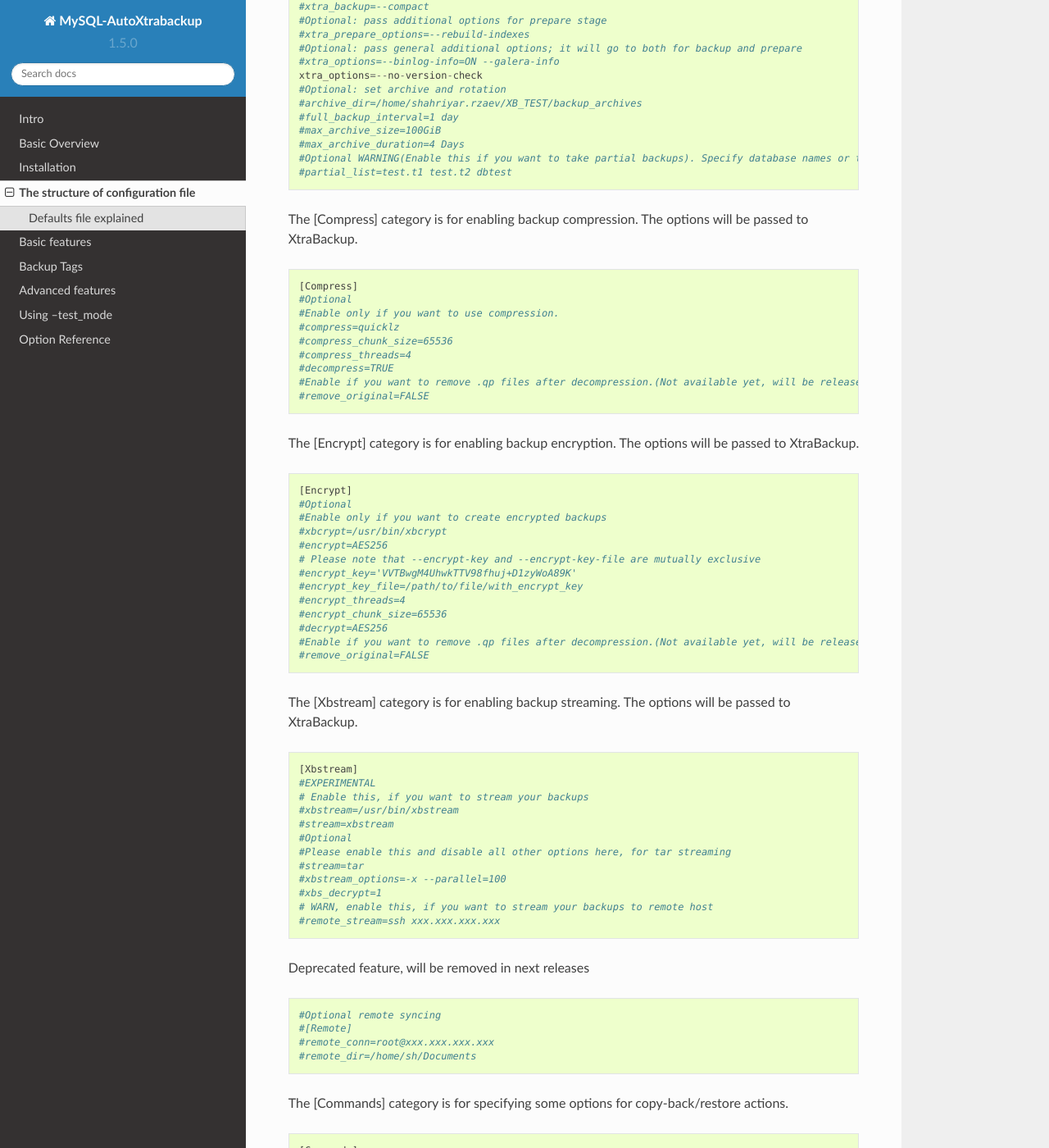
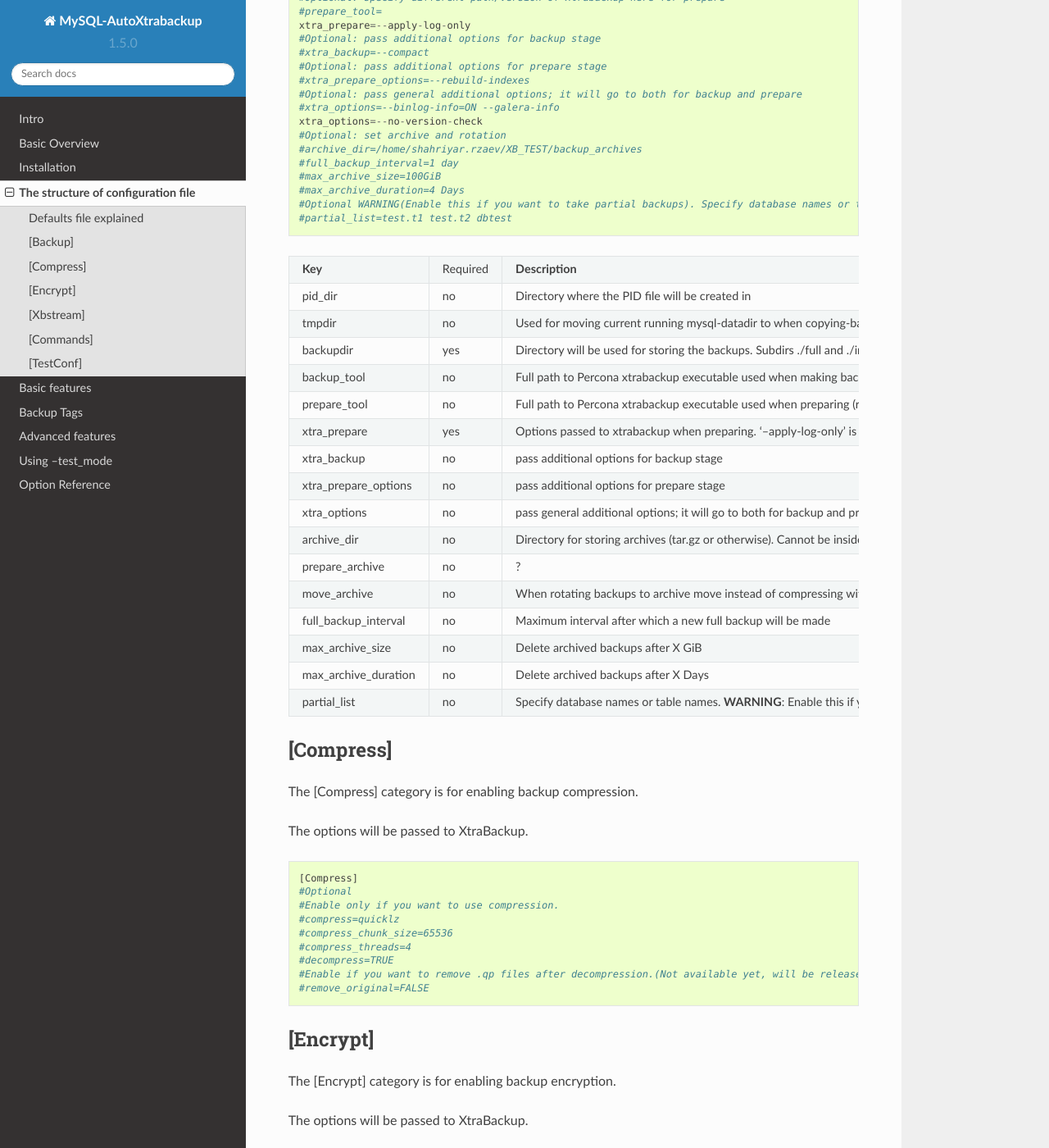
Before and after one commit to ShahriyarR/MySQL-AutoXtraBackup, a Sphinx documentation site: the page built from docs/config_file.rst, in a window 1280 px wide and 1400 px high, scrolled down 906 px. Shown: the whole window at 82% size. Built offline with Sphinx 7.4.7 and the Read the Docs theme 2.0.0, drawn with Linux system fonts in a browser that asks for light colours; some of the changed text lies outside the part shown.

Commit message:
Doc config file (#292)
* Update doc: debian/ubuntu prereqs + option references.

* Update of docs of configfile
[Backup] options explained more in detail.

* Update of docs of configfile
[Backup] options explained more in detail.

```diff
--- a/docs/config_file.rst
+++ b/docs/config_file.rst
@@ -27,6 +27,8 @@ The [MySQL] category is for specifying information about MySQL instance.
     mysql_port=3306
     datadir=/var/lib/mysql
 
+[Backup]
+--------
 
 The [Backup] category is for specifying information about backup/prepare process itself.
 
@@ -58,8 +60,53 @@ The [Backup] category is for specifying information about backup/prepare process
     #Optional WARNING(Enable this if you want to take partial backups). Specify database names or table names.
     #partial_list=test.t1 test.t2 dbtest
 
++----------------------+----------+-----------------------------------------------------------------------------+
+| **Key**              | Required | **Description**                                                             |
++----------------------+----------+-----------------------------------------------------------------------------+
+| pid_dir              | no       | Directory where the PID file will be created in                             |
++----------------------+----------+-----------------------------------------------------------------------------+
+| tmpdir               | no       | Used for moving current running mysql-datadir to when copying-back          |
+|                      |          | (restoring) an archive                                                      |
++----------------------+----------+-----------------------------------------------------------------------------+
+| backupdir            | yes      | Directory will be used for storing the backups. Subdirs ./full and ./inc    |
+|                      |          | will be created                                                             |
++----------------------+----------+-----------------------------------------------------------------------------+
+| backup_tool          | no       | Full path to Percona xtrabackup executable used when making backup          |
++----------------------+----------+-----------------------------------------------------------------------------+
+| prepare_tool         | no       | Full path to Percona xtrabackup executable used when preparing (restoring)  |
++----------------------+----------+-----------------------------------------------------------------------------+
+| xtra_prepare         | yes      | Options passed to xtrabackup when preparing.                                |
+|                      |          | '--apply-log-only' is essential to allow further incremental                |
+|                      |          | backups to be made. See[1]                                                  |
++----------------------+----------+-----------------------------------------------------------------------------+
+| xtra_backup          | no       | pass additional options for backup stage                                    |
++----------------------+----------+-----------------------------------------------------------------------------+
+| xtra_prepare_options | no       | pass additional options for prepare stage                                   |
++----------------------+----------+-----------------------------------------------------------------------------+
+| xtra_options         | no       | pass general additional options; it will go to both for backup and prepare  |
++----------------------+----------+-----------------------------------------------------------------------------+
+| archive_dir          | no       | Directory for storing archives (tar.gz or otherwise). Cannot be inside the  |
+|                      |          | 'backupdir' above                                                           |
++----------------------+----------+-----------------------------------------------------------------------------+
+| prepare_archive      | no       | ?                                                                           |
++----------------------+----------+-----------------------------------------------------------------------------+
+| move_archive         | no       | When rotating backups to archive move instead of compressing with tar.gz    |
++----------------------+----------+-----------------------------------------------------------------------------+
+| full_backup_interval | no       | Maximum interval after which a new full backup will be made                 |
++----------------------+----------+-----------------------------------------------------------------------------+
+| max_archive_size     | no       | Delete archived backups after X GiB                                         |
++----------------------+----------+-----------------------------------------------------------------------------+
+| max_archive_duration | no       | Delete archived backups after X Days                                        |
++----------------------+----------+-----------------------------------------------------------------------------+
+| partial_list         | no       | Specify database names or table names.                                      |
+|                      |          | **WARNING**: Enable this if you want to take partial backups                |
++----------------------+----------+-----------------------------------------------------------------------------+
+
+[Compress]
+----------
 
 The [Compress] category is for enabling backup compression.
+
 The options will be passed to XtraBackup.
 
 ::
@@ -74,7 +121,11 @@ The options will be passed to XtraBackup.
     #Enable if you want to remove .qp files after decompression.(Not available yet, will be released with XB 2.3.7 and 2.4.6)
     #remove_original=FALSE
 
+[Encrypt]
+---------
+
 The [Encrypt] category is for enabling backup encryption.
+
 The options will be passed to XtraBackup.
 
 ::
@@ -121,6 +176,9 @@ Deprecated feature, will be removed in next releases
     #remote_conn=root@xxx.xxx.xxx.xxx
     #remote_dir=/home/sh/Documents
 
+[Commands]
+----------
+
 The [Commands] category is for specifying some options for copy-back/restore actions.
 
 ::
@@ -131,7 +189,11 @@ The [Commands] category is for specifying some options for copy-back/restore act
     #Change user:group respectively
     chown_command=chown -R mysql:mysql
 
+[TestConf]
+----------
+
 The [TestConf] category is part of XtraBackup testing procedures and is not for daily usage.
+
 So just ignore this, it is actually for myself :)
 
 ::
@@ -148,3 +210,5 @@ So just ignore this, it is actually for myself :)
     xb_configs=xb_2_4_ps_5_6.conf xb_2_4_ps_5_7.conf xb_2_3_ps_5_6.conf xb_2_3_ps_5_5.conf xb_2_4_ps_5_5.conf
     default_mysql_options=--log-bin=mysql-bin,--log-slave-updates,--server-id={},--gtid-mode=ON,--enforce-gtid-consistency,--binlog-format=row
     mysql_options=--innodb_buffer_pool_size=1G 2G 3G,--innodb_log_file_size=1G 2G 3G,--innodb_page_size=4K 8K 16K 32K 64K
+
+[1]: https://www.percona.com/doc/percona-xtrabackup/LATEST/xtrabackup_bin/incremental_backups.html#preparing-the-incremental-backups
--- a/docs/option_reference.rst
+++ b/docs/option_reference.rst
@@ -102,13 +102,13 @@ log_file, lf
 Pass, the path for log file, for autoxtrabackup. Default is ``/var/log/autoxtrabackup.log``
 
 log_file_backup_count
----------------------
+------------
 
 --log_file_backup_count
 Set log file backup count. Default is 7
 
 log_file_max_bytes
-------------------
+------------
 
 --log_file_max_bytes
 Set log file max size in bytes. Default: 1073741824 bytes.
```
Also changed, not shown: other parts of docs/config_file.rst (+4 -0 lines).
